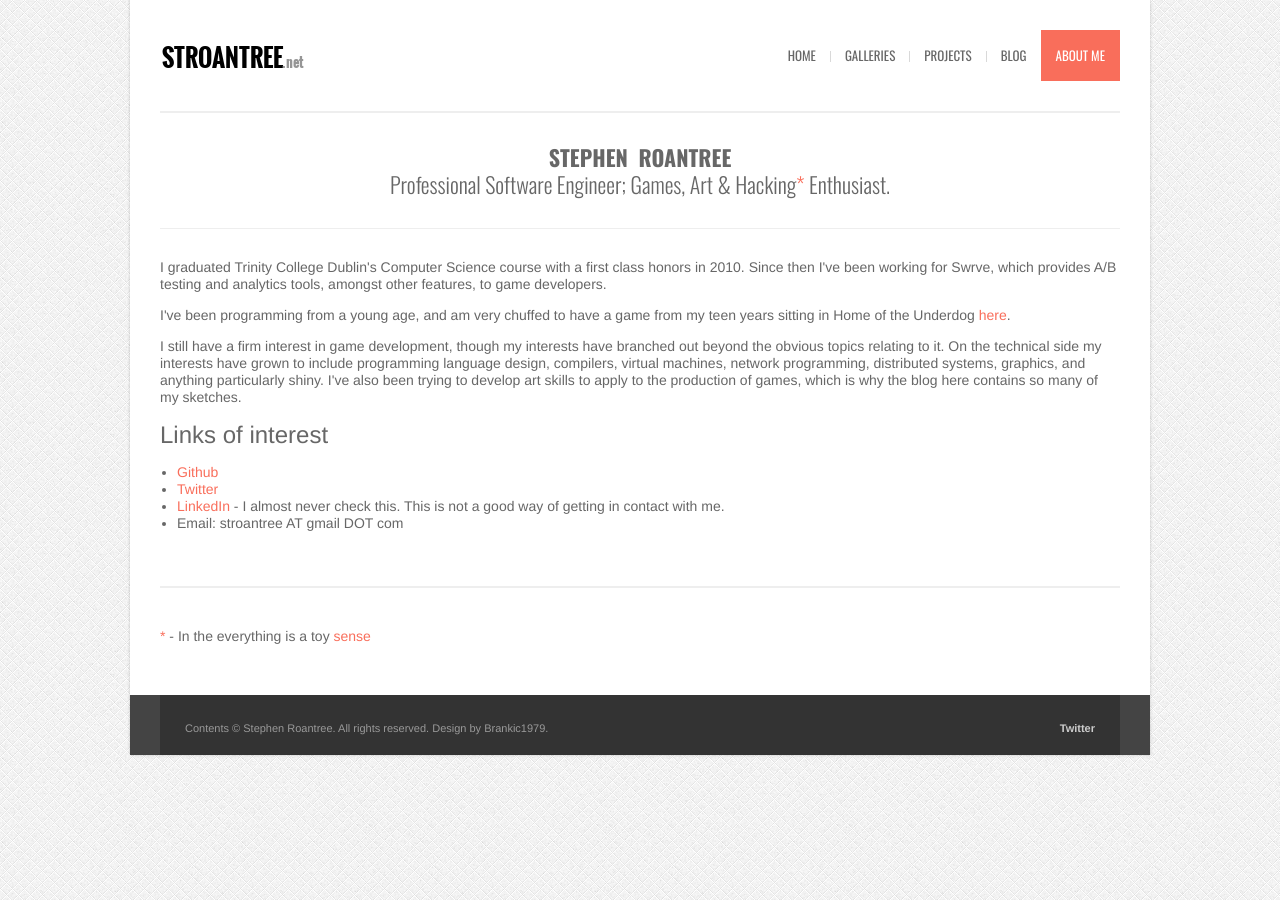
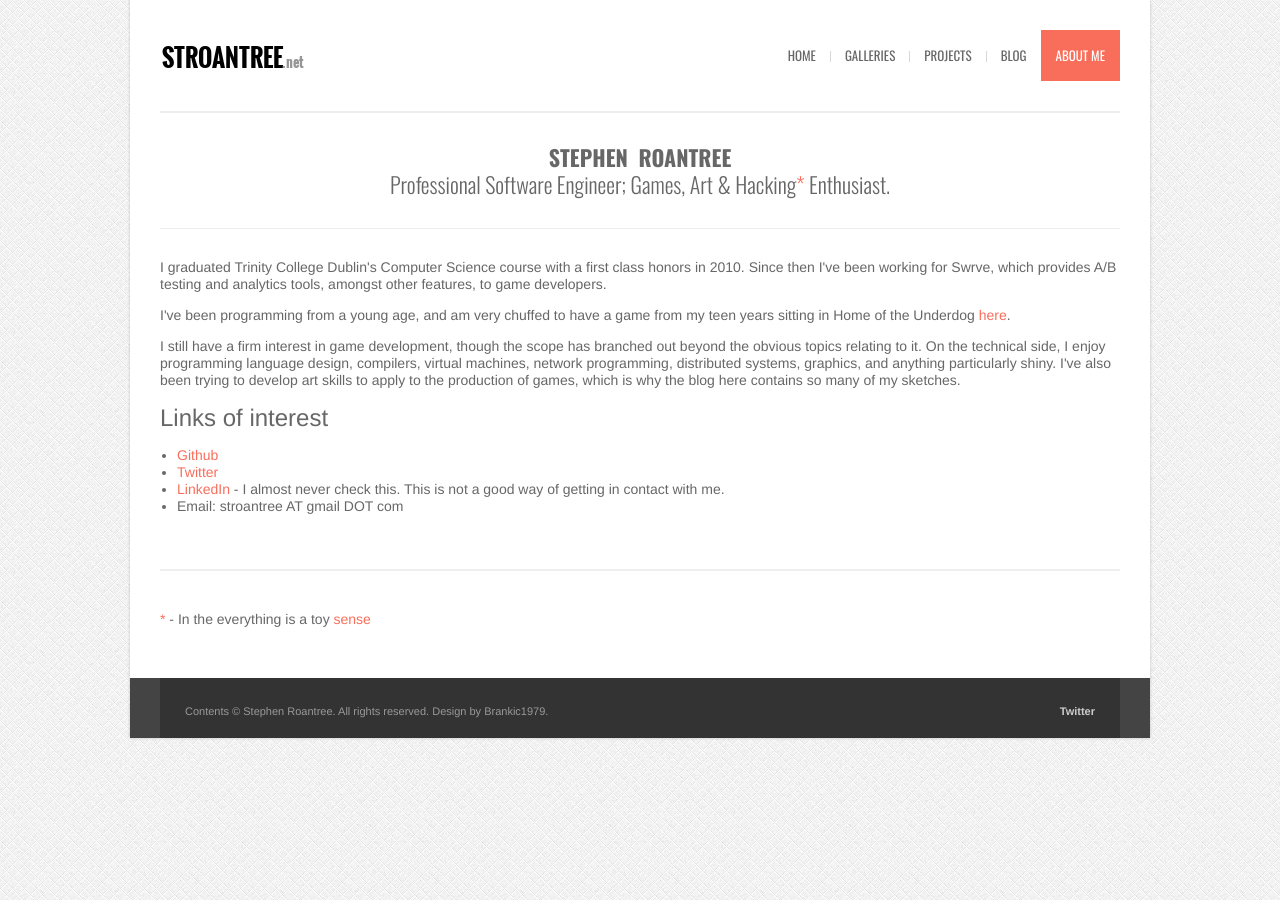
Before and after one commit to stroan/Website, a Jekyll site: the page built from about.html, in a window 1280 px wide. Built offline with Jekyll 4.4.1, drawn with Linux system fonts in a browser that asks for light colours; nearby versions of some CDN libraries; Markdown is read by kramdown in place of the engine named in the settings.

Commit message:
Remove so many instances of the word interest

```diff
--- a/about.html
+++ b/about.html
@@ -18,8 +18,7 @@ title: About Me
 
         <p>I've been programming from a young age, and am very chuffed to have a game from my teen years sitting in Home of the Underdog <a href="http://homeoftheunderdogs.net/game.php?id=5221">here</a>.</p>
 
-        <p>I still have a firm interest in game development, though my interests have branched out beyond the obvious topics relating to it. On the technical side my interests have grown to include programming language design, compilers, virtual machines, network programming, distributed systems, graphics, and anything particularly shiny. I've also been trying to develop art skills to apply to the production of games,
-        which is why the blog here contains so many of my sketches.</p>
+        <p>I still have a firm interest in game development, though the scope has branched out beyond the obvious topics relating to it. On the technical side, I enjoy programming language design, compilers, virtual machines, network programming, distributed systems, graphics, and anything particularly shiny. I've also been trying to develop art skills to apply to the production of games, which is why the blog here contains so many of my sketches.</p>
 
         <h3>Links of interest</h3>
         <ul>
```
